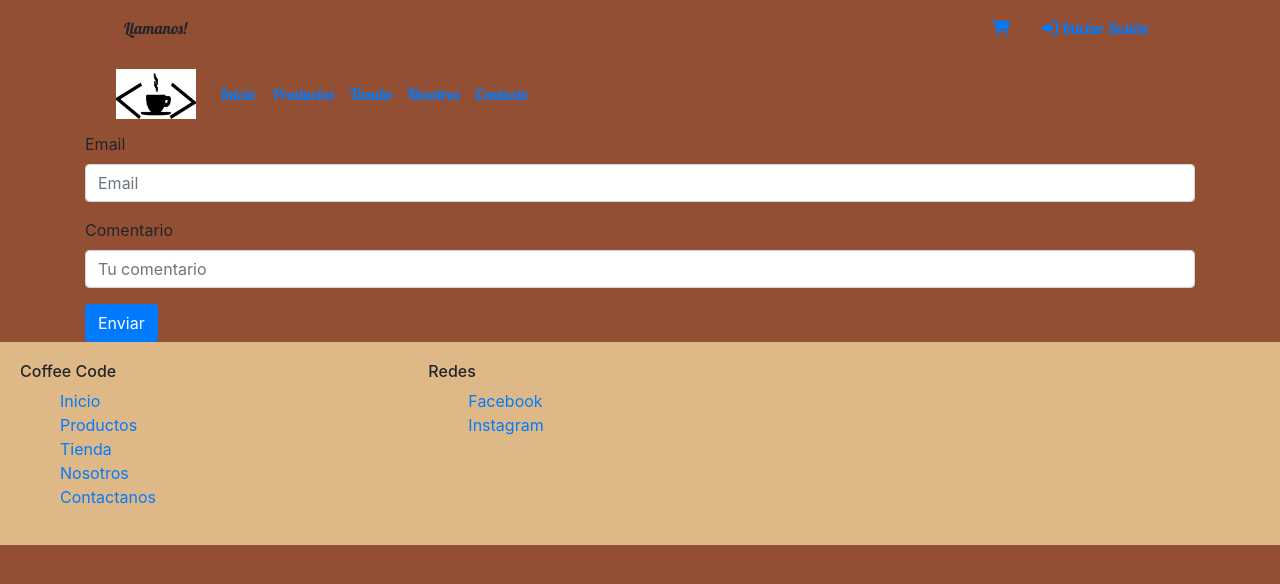
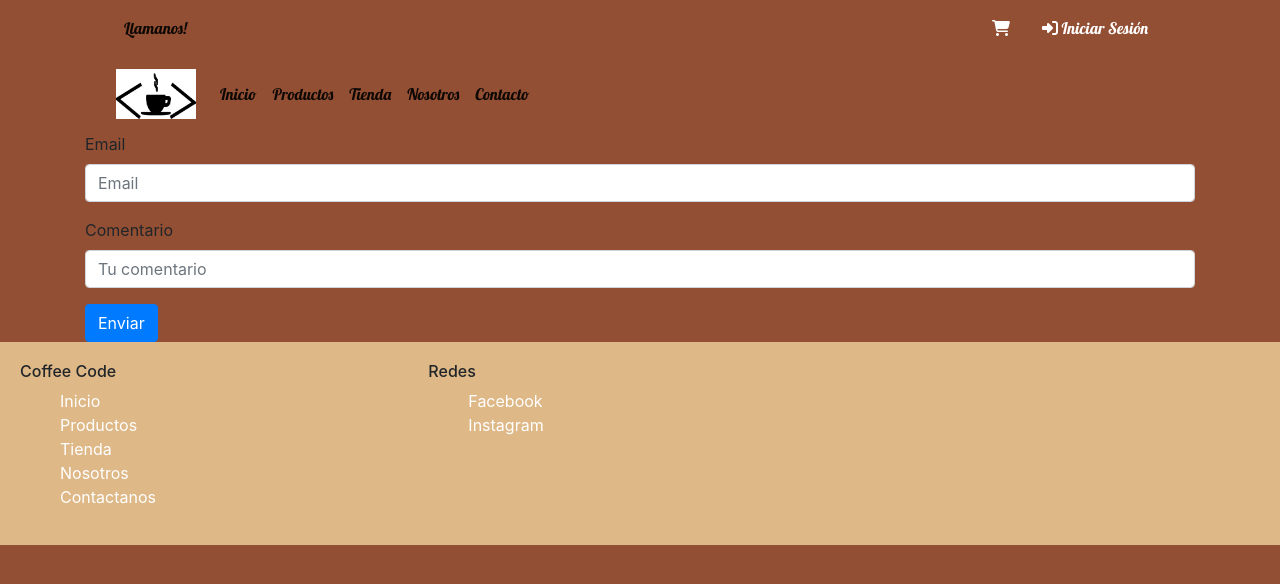
Before and after one commit to NatiNW/ProyectoCafeDH, a PHP site: page /contacto.php in a window 1280 px wide. Shown: the top 584 px of the page. Run offline with PHP 8.4, Linux system fonts and the light colour scheme; some libraries are stand-ins or nearby versions; some web fonts are replaced.

Commit message:
cambios en encabezados

```diff
--- a/css/general.css
+++ b/css/general.css
@@ -12,7 +12,9 @@ div nav ul li{
 
 
 }
-
+a{
+  color: white;
+}
 .navsuperior{
   background-color: #934F33;
 }
--- a/encabezado.php
+++ b/encabezado.php
@@ -16,7 +16,7 @@
   <header>
 <div class="container navsuperior">
   <div class="col-12 col-sm-12 col-md-12 col-lg-12 col-xl-12">
-  <nav class="navbar navbar-expand navbar">
+  <nav class="navbar navbar-expand navbar-light bg">
     <div class="collapse navbar-collapse" id="navbarSupportedContent">
       <ul class="navbar-nav mr-auto">
         <li class="nav-item active">
--- a/navegacion.php
+++ b/navegacion.php
@@ -1,7 +1,7 @@
 <div class="container navinferior">
   <div class="col-12 col-sm-12 col-md-12 col-lg-12 col-xl-12">
 
-      <nav class="navbar navbar-expand-lg navbar">
+      <nav class="navbar navbar-expand-lg navbar-light bg">
         <a class="navbar-brand" href="inicio.php">
           <img src="img/pocillo_completo.jpg" alt="Coffee">
         </a>
```
